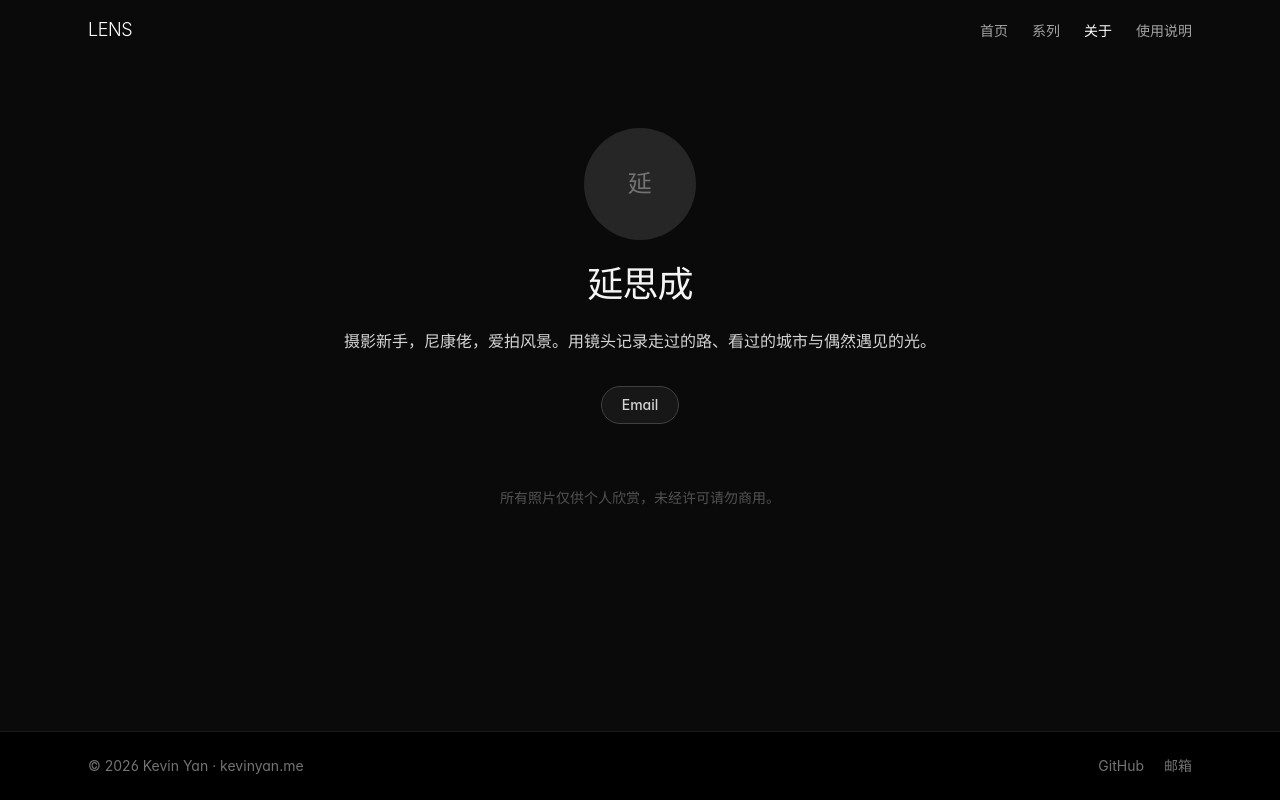
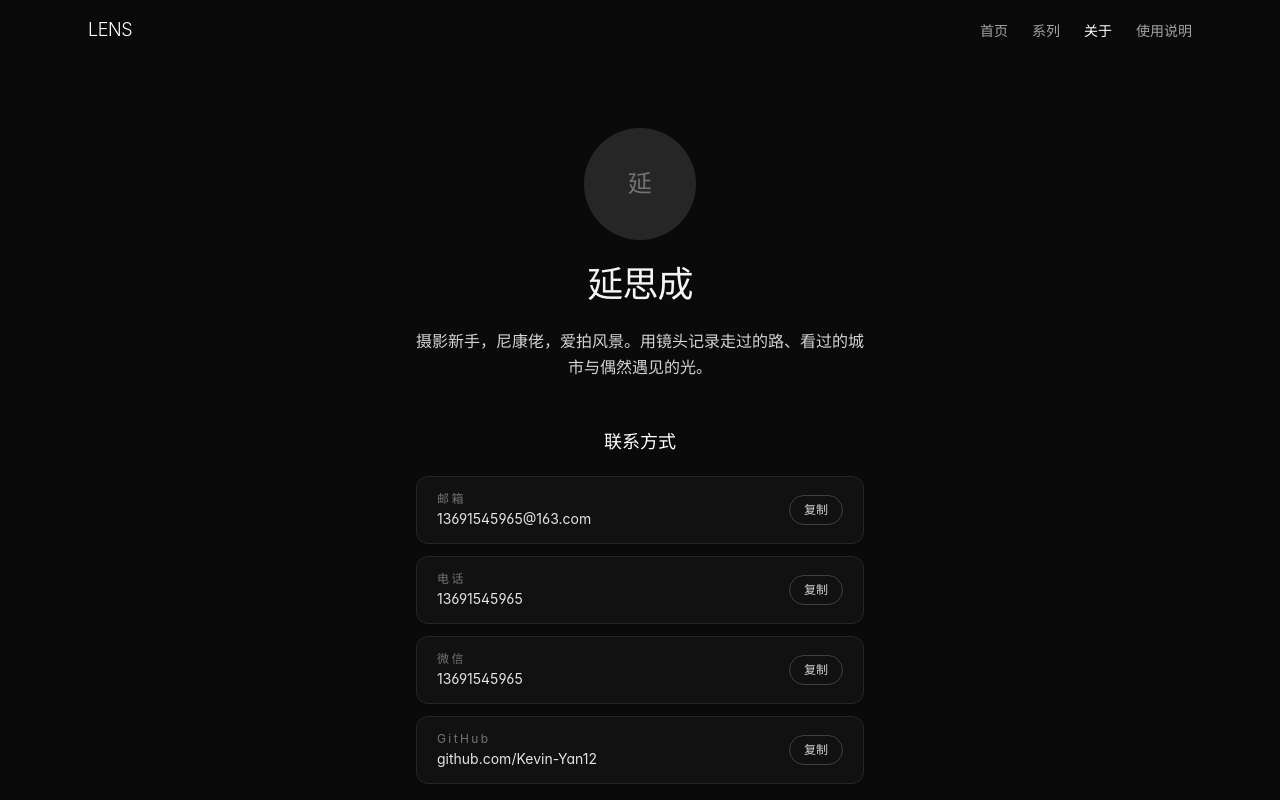
Before and after one commit to Kevin-Yan12/photo-portfolio, a React (Vite) app: page /about in a window 1280 px wide. Shown: the top 800 px of the page. Built offline with nearby package versions, Linux system fonts and the light colour scheme.

Commit message:
关于页新增联系方式区块（复制按钮）并接通页脚链接

```diff
--- a/src/components/Footer.jsx
+++ b/src/components/Footer.jsx
@@ -4,10 +4,18 @@ export default function Footer() {
       <div className="mx-auto flex max-w-6xl flex-col gap-3 px-6 py-6 text-sm text-neutral-500 sm:flex-row sm:items-center sm:justify-between">
         <p>© 2026 Kevin Yan · kevinyan.me</p>
         <div className="flex gap-5">
-          <a href="#" className="transition-colors duration-200 hover:text-white">
+          <a
+            href="https://github.com/Kevin-Yan12"
+            target="_blank"
+            rel="noopener noreferrer"
+            className="transition-colors duration-200 hover:text-white"
+          >
             GitHub
           </a>
-          <a href="#" className="transition-colors duration-200 hover:text-white">
+          <a
+            href="mailto:13691545965@163.com"
+            className="transition-colors duration-200 hover:text-white"
+          >
             邮箱
           </a>
         </div>
--- a/src/data/profile.json
+++ b/src/data/profile.json
@@ -2,7 +2,10 @@
   "name": "延思成",
   "avatar": "",
   "bio": "摄影新手，尼康佬，爱拍风景。用镜头记录走过的路、看过的城市与偶然遇见的光。",
-  "links": [
-    { "label": "Email", "url": "13691545965@163.com" }
+  "contacts": [
+    { "label": "邮箱", "value": "13691545965@163.com" },
+    { "label": "电话", "value": "13691545965" },
+    { "label": "微信", "value": "13691545965" },
+    { "label": "GitHub", "value": "github.com/Kevin-Yan12", "url": "https://github.com/Kevin-Yan12" }
   ]
 }
--- a/src/pages/About.jsx
+++ b/src/pages/About.jsx
@@ -1,32 +1,72 @@
+import { useState } from 'react';
 import profile from '../data/profile.json';
 
-function isEmailLike(value) {
-  return value.includes('@') && !value.startsWith('http://') && !value.startsWith('https://');
+async function copyText(text) {
+  try {
+    await navigator.clipboard.writeText(text);
+    return true;
+  } catch {
+    // 剪贴板 API 不可用时的降级方案
+    const ta = document.createElement('textarea');
+    ta.value = text;
+    ta.style.position = 'fixed';
+    ta.style.opacity = '0';
+    document.body.appendChild(ta);
+    ta.select();
+    const ok = document.execCommand('copy');
+    ta.remove();
+    return ok;
+  }
 }
 
-function SocialLink({ label, url }) {
-  const isEmail = isEmailLike(url);
-  const href = isEmail ? `mailto:${url}` : url;
+function ContactItem({ label, value, url }) {
+  const [copied, setCopied] = useState(false);
+
+  const handleCopy = async () => {
+    const ok = await copyText(value);
+    if (ok) {
+      setCopied(true);
+      setTimeout(() => setCopied(false), 2000);
+    }
+  };
+
+  const pillClass = `shrink-0 rounded-full border px-3.5 py-1.5 text-xs transition-colors duration-200 ${
+    copied
+      ? 'border-white/70 text-white'
+      : 'border-neutral-700 text-neutral-300 hover:border-neutral-500 hover:text-white'
+  }`;
 
   return (
-    <a
-      href={href}
-      target={isEmail ? undefined : '_blank'}
-      rel={isEmail ? undefined : 'noopener noreferrer'}
-      className="rounded-full border border-neutral-700 bg-neutral-900 px-5 py-2 text-sm font-medium text-neutral-300 transition-colors hover:border-neutral-500 hover:text-white"
-    >
-      {label}
-    </a>
+    <li className="flex items-center justify-between gap-4 rounded-xl border border-neutral-800 bg-neutral-900/60 px-5 py-3.5 text-left">
+      <div className="min-w-0">
+        <p className="text-xs tracking-[0.2em] text-neutral-500">{label}</p>
+        {url ? (
+          <a
+            href={url}
+            target="_blank"
+            rel="noopener noreferrer"
+            className="mt-0.5 block truncate text-sm text-neutral-200 transition-colors hover:text-white"
+          >
+            {value}
+          </a>
+        ) : (
+          <p className="mt-0.5 truncate text-sm text-neutral-200">{value}</p>
+        )}
+      </div>
+      <button type="button" onClick={handleCopy} className={pillClass}>
+        {copied ? '已复制' : '复制'}
+      </button>
+    </li>
   );
 }
 
 export default function About() {
-  const { name, avatar, bio, links } = profile;
+  const { name, avatar, bio, contacts } = profile;
   const showAvatar = typeof avatar === 'string' && /^https?:\/\//.test(avatar.trim());
 
   return (
     <main className="flex-1 px-6 py-16">
-      <section className="mx-auto max-w-2xl text-center">
+      <section className="mx-auto max-w-md text-center">
         <div className="mx-auto mb-6">
           {showAvatar ? (
             <img
@@ -47,11 +87,17 @@ export default function About() {
 
         <p className="mt-6 leading-relaxed text-neutral-300">{bio}</p>
 
-        {links && links.length > 0 && (
-          <div className="mt-8 flex flex-wrap items-center justify-center gap-3">
-            {links.map((link) => (
-              <SocialLink key={link.label} {...link} />
-            ))}
+        {contacts && contacts.length > 0 && (
+          <div className="mt-12">
+            <h2 className="text-lg font-medium text-white">联系方式</h2>
+            <ul className="mt-5 space-y-3">
+              {contacts.map((c) => (
+                <ContactItem key={c.label} {...c} />
+              ))}
+            </ul>
+            <p className="mt-4 text-xs text-neutral-600">
+              点击「复制」即可拷贝对应联系方式
+            </p>
           </div>
         )}
 
```
